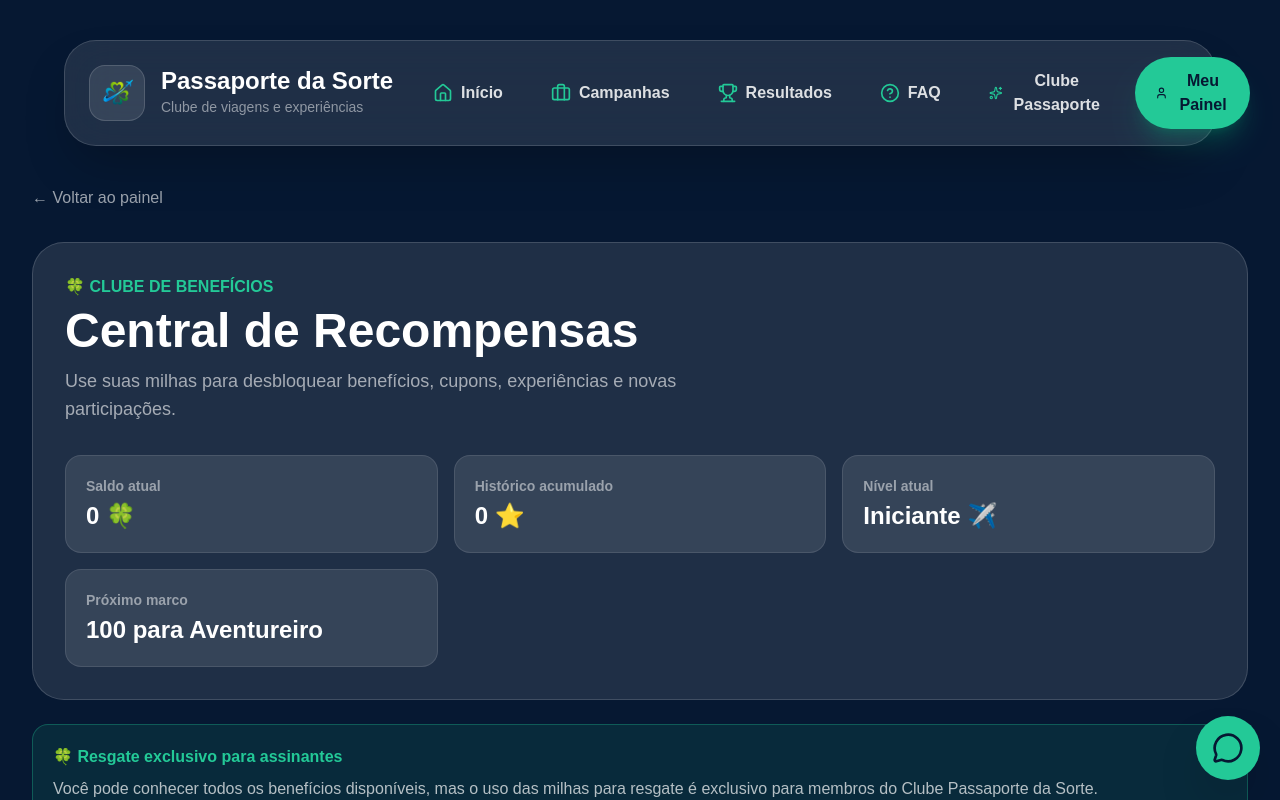
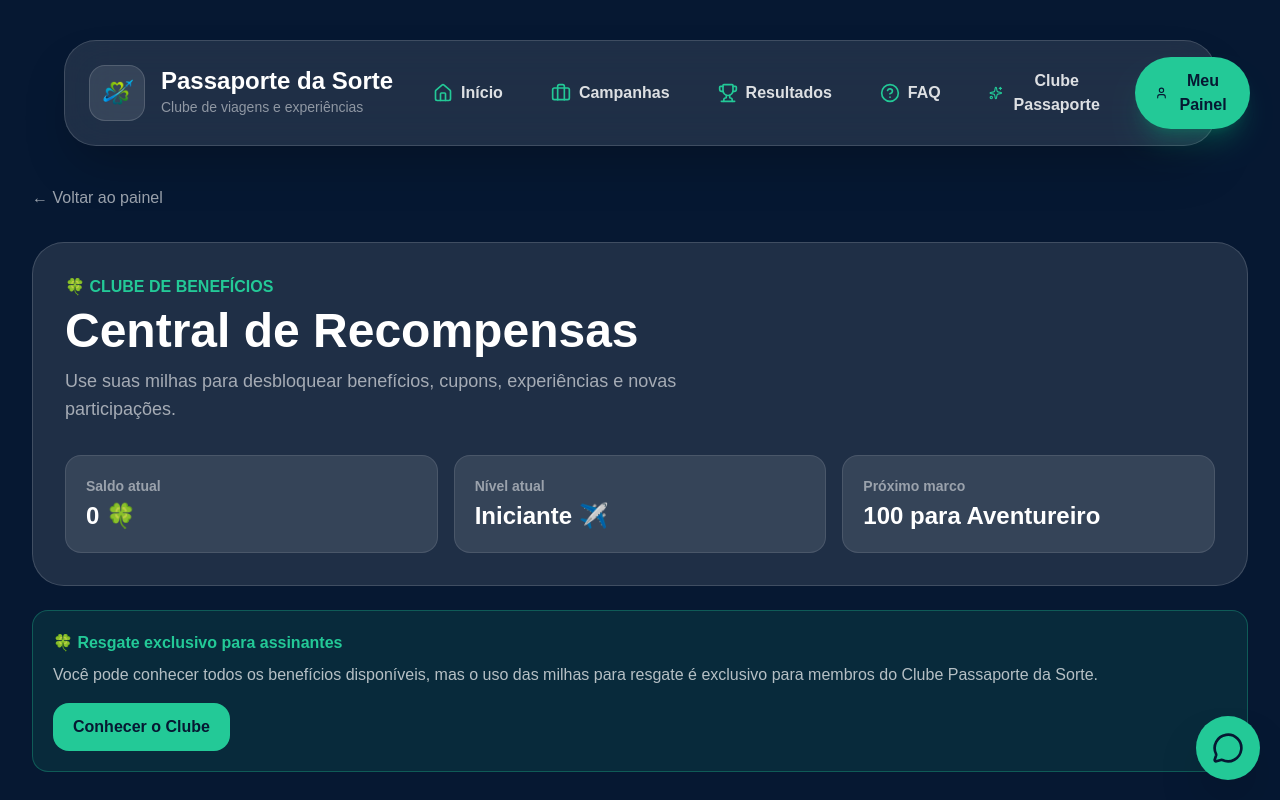
Before and after one commit to Passaportedasorte/passaporte-da-sorte, a Next.js app: page /minhas-milhas in a window 1280 px wide. Shown: the top 800 px of the page. Built offline with nearby package versions, Linux system fonts and the light colour scheme.

Commit message:
Retira card de teste

```diff
--- a/app/minhas-milhas/page.tsx
+++ b/app/minhas-milhas/page.tsx
@@ -152,10 +152,6 @@ setAssinanteClube(!!assinatura);
 
           <div className="grid md:grid-cols-3 gap-4 mt-8">
             <InfoCard label="Saldo atual" value={`${saldoMilhas} 🍀`} />
-            <InfoCard
-  label="Histórico acumulado"
-  value={`${milhasHistorico} ⭐`}
-/>
             <InfoCard label="Nível atual" value={`${nivel} ✈️`} />
             <InfoCard
               label="Próximo marco"
```
